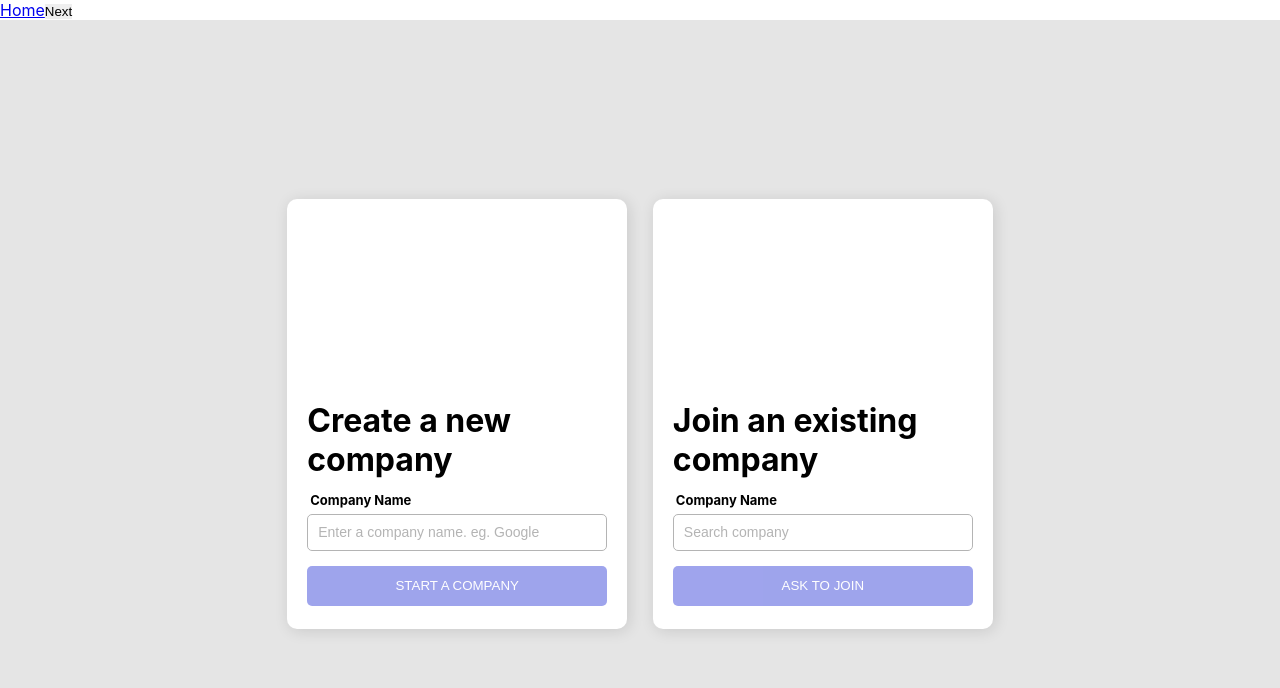
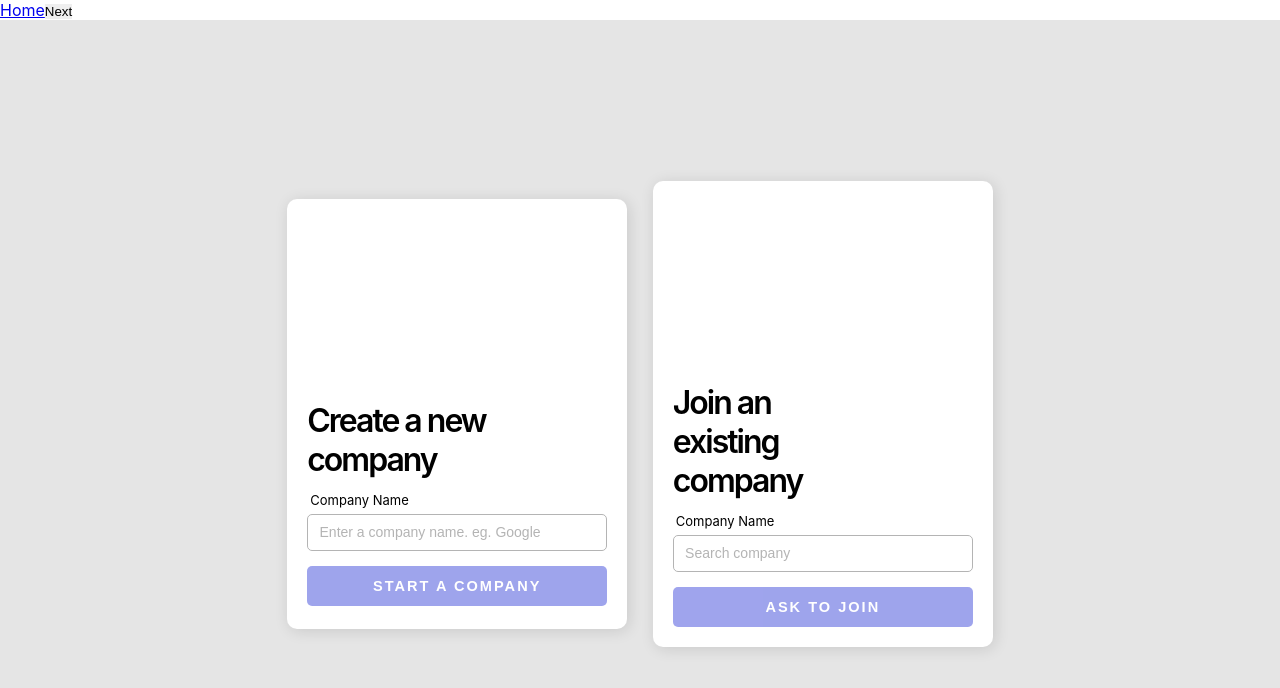
Before and after one commit to justinpchang/ant-client-temp, a React (Create React App) app: page /business-onboarding in a window 1280 px wide. Shown: the top 688 px of the page. Built offline with nearby package versions, Linux system fonts and the light colour scheme.

Commit message:
fixed changes, tested on moz, saf, chrome

```diff
--- a/src/components/BusinessOnboarding/BusinessOnboarding.styles.jsx
+++ b/src/components/BusinessOnboarding/BusinessOnboarding.styles.jsx
@@ -30,8 +30,11 @@ export const CardWrapper = styled.div`
 `;
 
 export const Title = styled.h1`
+    width: 200px;
+
     margin: 167px 0 10px 0;
-    width: 300px;
+    font-weight: 600;
+    letter-spacing: -2px;
 `;
 
 export const Input = styled.input`
@@ -40,32 +43,45 @@ export const Input = styled.input`
 
     margin: 5px 0 15px 0;
 
-    background: #FFFFFF;
+    background: ${COLORS.WHITE};
+    color: ${COLORS.GREY};
     border: 1px solid #B4B4B4;
     box-sizing: border-box;
     border-radius: 5px;
+    font-size: 14px;
+
+    // moz
+    text-indent: 3.8%;
+
     ::placeholder,
-    ::-webkit-input-placeholder{
-        padding-left: 10px;
+    ::-webkit-input-placeholder {
         color: ${COLORS.GREY};
-        font-size: 14px;
     }
 `;
 
 export const Label = styled.label`
-    font-weight: bold;
     font-size: 13px;
     margin-left: 3px;
+
+    ${(props) => props.bold ? 'font-weight: bold;' : ''}
 `;
 
 export const Button = styled.button`
     width: 100%;
     height: 40px;
+    font-size: 14px;
 
-    color: #FFFFFF;
+    font-weight: 600;
+    letter-spacing: 2px;
+
+    color: ${COLORS.WHITE};
     background: #404BDB;
     opacity: 0.5;
     border-radius: 5px;
+
+    // moz + saf
+    font-size-adjust: .55;
+
     :hover {
         transition: .2s;
         opacity: 1;
--- a/src/components/BusinessOnboarding/CompanyCard.jsx
+++ b/src/components/BusinessOnboarding/CompanyCard.jsx
@@ -9,15 +9,15 @@ import {
 
 } from './BusinessOnboarding.styles';
 
-const CompanyCard = ({ title, input, button }) => {
+const CompanyCard = (props) => {
 
     return (
         <>
            <CardWrapper>
-                <Title>{title}</Title>
+                <Title>{props.title}</Title>
                 <Label>Company Name</Label>
-                <Input placeholder={input} />
-                <Button>{button}</Button>
+                <Input placeholder={props.input} />
+                <Button>{props.button}</Button>
            </CardWrapper>
         </>
     );
--- a/src/components/BusinessOnboarding/Step1.jsx
+++ b/src/components/BusinessOnboarding/Step1.jsx
@@ -7,23 +7,6 @@ import {
     MainContainer
 } from './BusinessOnboarding.styles';
 
-
-// Theres gotta be a better way..
-const text = {
-    input: [
-        'Enter a company name. eg. Google',
-        'Search company'
-    ],
-    title: [
-        "Create a new company",
-        "Join an existing company"
-    ],
-    button: [
-        'START A COMPANY',
-        'ASK TO JOIN'
-    ]
-};
-
 const Step1 = ({ currentStep }) => {
     if(currentStep !== 1) {
         return null
@@ -32,10 +15,10 @@ const Step1 = ({ currentStep }) => {
     return (
         <Background>
             <MainContainer>
-                <CompanyCard input={text.input[0]} title={text.title[0]} button={text.button[0]} />
+                <CompanyCard input={'Enter a company name. eg. Google'} title={'Create a new company'} button={'START A COMPANY'} />
             </MainContainer>
             <MainContainer>
-                <CompanyCard input={text.input[1]} title={text.title[1]} button={text.button[1]} />
+                <CompanyCard input={'Search company'} title={'Join an existing company'} button={'ASK TO JOIN'} />
             </MainContainer>
         </Background>
     );
```
